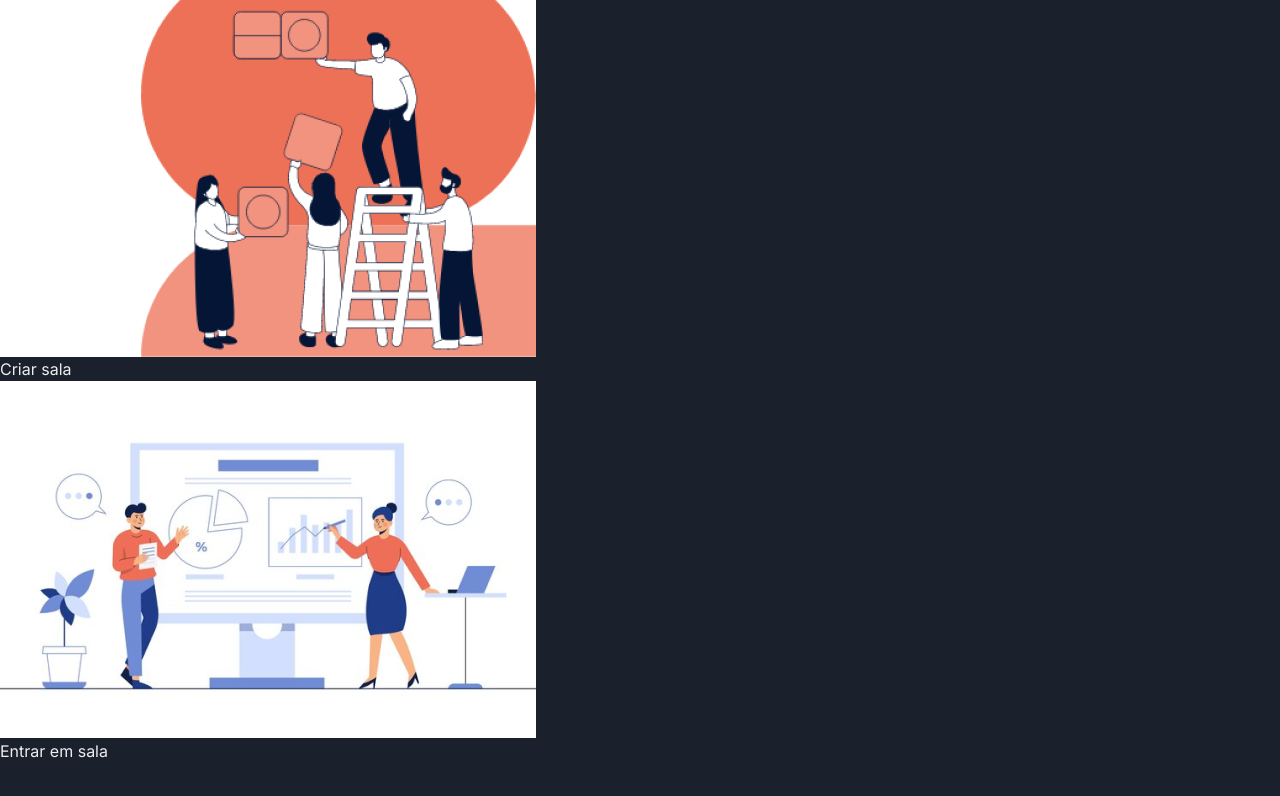
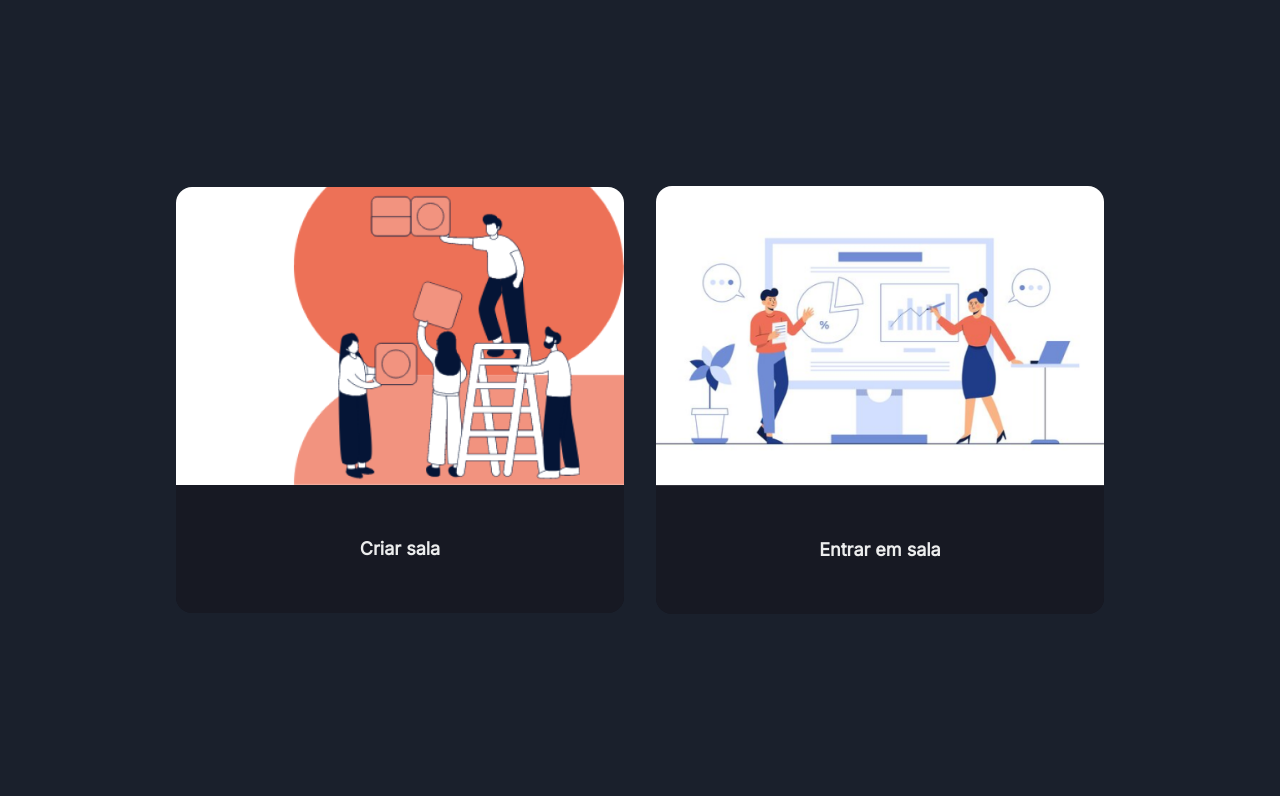
Before and after one commit to nascjoao/n-ask, a React (Create React App) app: page / in a window 1280 px wide. Shown: the top 796 px of the page. Built offline with nearby package versions, Linux system fonts and the light colour scheme.

Commit message:
refactor: rebuild layout using chakra ui

```diff
--- a/src/pages/Home.jsx
+++ b/src/pages/Home.jsx
@@ -1,6 +1,9 @@
 import React, { useContext, useRef } from 'react';
 import { useNavigate } from 'react-router-dom';
 import { v4 as generateUUID } from 'uuid';
+import {
+  Flex, Box, Image, Button,
+} from '@chakra-ui/react';
 import imgNewEvent from '../assets/images/new-event.png';
 import imgJoinEvent from '../assets/images/join-event.png';
 import useModal from '../hooks/useModal';
@@ -42,16 +45,61 @@ export default function Home() {
 
   return (
     <>
-      <div>
-        <section>
-          <img src={imgNewEvent} alt="Pessoas criando algo" />
-          <button type="button" onClick={createOnOpen}>Criar sala</button>
-        </section>
-        <section>
-          <img src={imgJoinEvent} alt="Pessoas apresentando algo" />
-          <button type="button" onClick={joinOnOpen}>Entrar em sala</button>
-        </section>
-      </div>
+      <Flex
+        minHeight="100vh"
+        alignItems="center"
+        justifyContent="center"
+        gap={8}
+        padding={8}
+        flexDirection={['column', 'row']}
+      >
+        <Box
+          display="grid"
+          gridTemplateRows="auto 8rem"
+          background="gray.900"
+          borderRadius="2xl"
+          maxW="md"
+        >
+          <Image
+            src={imgNewEvent}
+            alt="Pessoas criando algo"
+            borderTopRadius="2xl"
+          />
+          <Button
+            onClick={createOnOpen}
+            height="100%"
+            borderRadius={0}
+            borderBottomRadius="2xl"
+            fontSize="lg"
+            background="gray.900"
+          >
+            Criar sala
+          </Button>
+        </Box>
+        <Box
+          display="grid"
+          gridTemplateRows="auto 8rem"
+          background="gray.900"
+          borderRadius="2xl"
+          maxW="md"
+        >
+          <Image
+            src={imgJoinEvent}
+            alt="Pessoas apresentando algo"
+            borderTopRadius="2xl"
+          />
+          <Button
+            onClick={joinOnOpen}
+            height="100%"
+            borderRadius={0}
+            borderBottomRadius="2xl"
+            fontSize="lg"
+            background="gray.900"
+          >
+            Entrar em sala
+          </Button>
+        </Box>
+      </Flex>
       { joinIsOpen && (
         <JoinModal heading="Entrar" subheading="Insira o ID da sala">
           <form onSubmit={joinRoom}>
@@ -60,7 +108,7 @@ export default function Home() {
               placeholder="Ex.: bc908c08-dea8-485b-aa0c-07a784d3dcb6"
               ref={roomIdInputRef}
             />
-            <button type="submit">Entrar</button>
+            <Button type="submit">Entrar</Button>
           </form>
         </JoinModal>
       ) }
```
